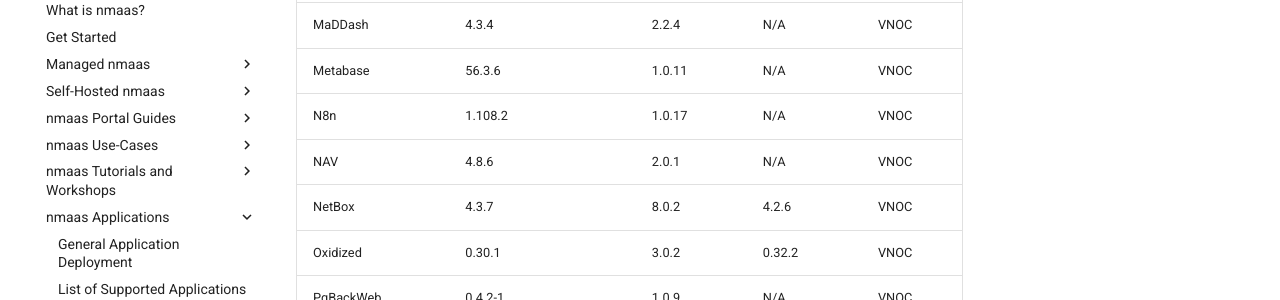
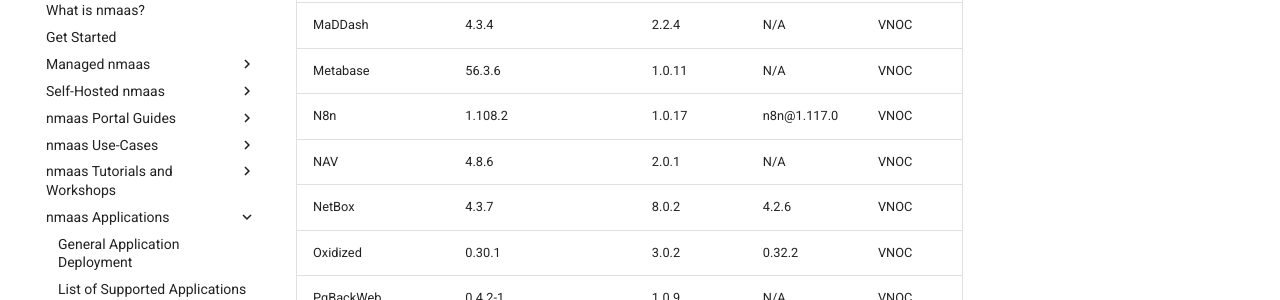
Before and after one commit to nmaas-platform/nmaas-docs, an MkDocs documentation site: the page built from docs/nmaas-applications/application-versions.md, in a window 1280 px wide and 900 px high, scrolled down 1303 px. Shown: the part 152-452 px from the top of the window. Built offline with MkDocs 1.6.1 and Material for MkDocs 9.7.7, drawn with Linux system fonts in a browser that asks for light colours.

Commit message:
Automated update of application versions list

```diff
--- a/docs/nmaas-applications/application-versions.md
+++ b/docs/nmaas-applications/application-versions.md
@@ -31,7 +31,7 @@
     |       Maat       |           1.0.9          |    3.0.2    |      N/A     |  VNOC  |
     |      MaDDash     |           4.3.4          |    2.2.4    |      N/A     |  VNOC  |
     |     Metabase     |          56.3.6          |    1.0.11   |      N/A     |  VNOC  |
-    |        N8n       |          1.108.2         |    1.0.17   |      N/A     |  VNOC  |
+    |        N8n       |          1.108.2         |    1.0.17   |  n8n@1.117.0 |  VNOC  |
     |        NAV       |           4.8.6          |    2.0.1    |      N/A     |  VNOC  |
     |      NetBox      |           4.3.7          |    8.0.2    |     4.2.6    |  VNOC  |
     |     Oxidized     |          0.30.1          |    3.0.2    |    0.32.2    |  VNOC  |
@@ -83,7 +83,7 @@
     |           MaDDash          |     4.3.4     |    2.2.4    |      N/A     |  VLAB  |
     |           MailDev          |     2.0.5     |    1.0.0    |     2.1.0    |  VLAB  |
     |           Moodle           |    5.0.1-1    |    26.0.4   |     4.5.3    |  VLAB  |
-    |             N8n            |    1.104.2    |    1.0.13   |      N/A     |  VLAB  |
+    |             N8n            |    1.104.2    |    1.0.13   |  n8n@1.117.0 |  VLAB  |
     |             NAV            |     4.8.6     |    2.0.1    |      N/A     |  VLAB  |
     |           NetBox           |     4.3.3     |    8.0.1    |     4.2.6    |  VLAB  |
     |       OWASP JuiceShop      |     18.0.0    |    1.0.2    |    17.2.0    |  VLAB  |
```
